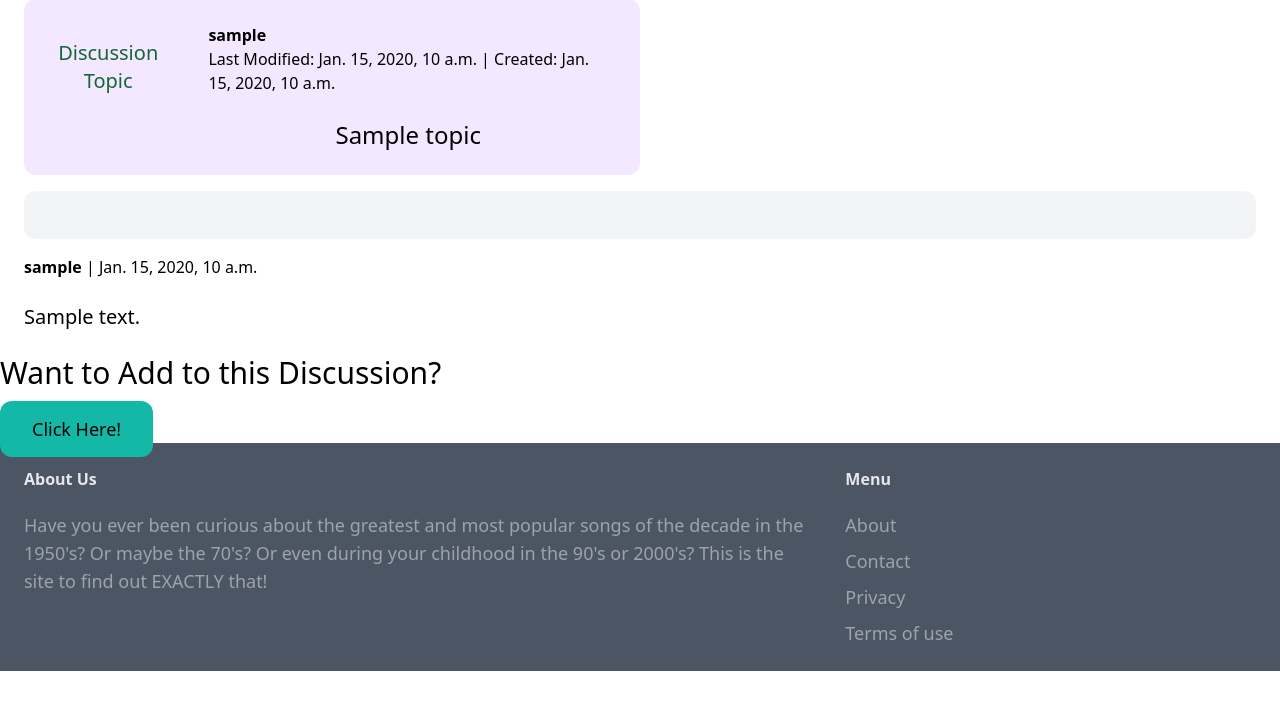
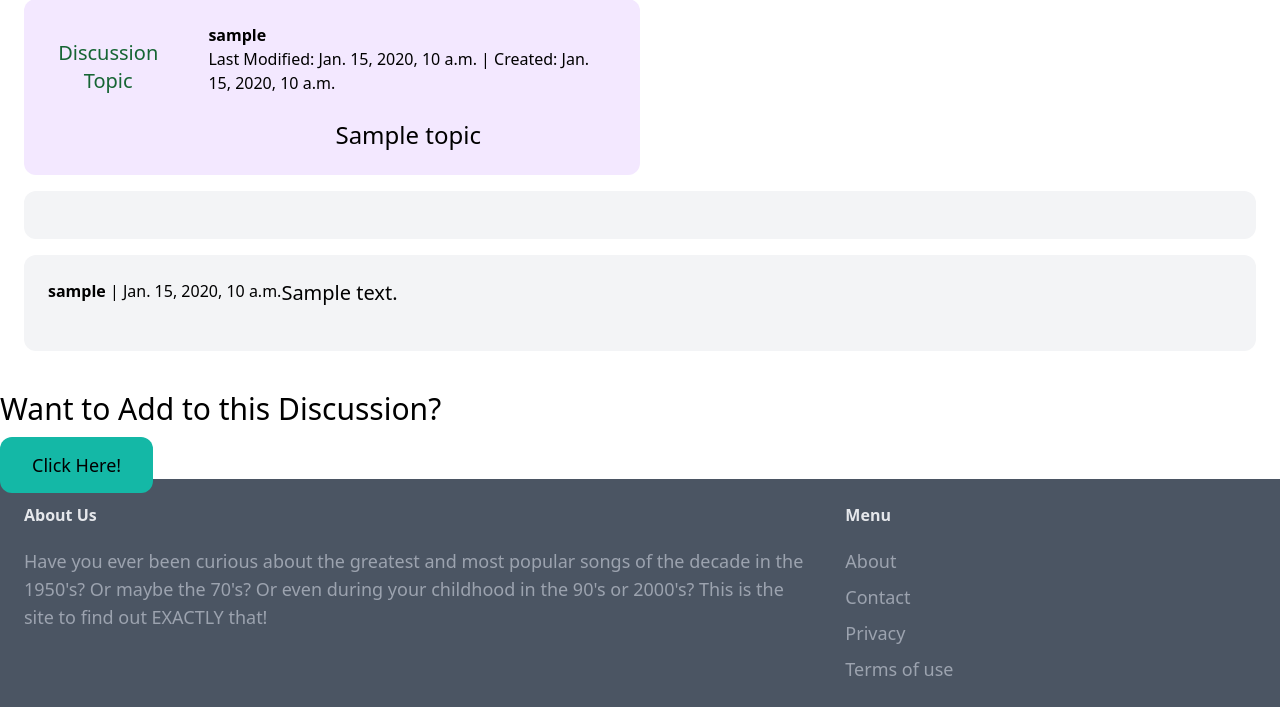
Before and after one commit to yungtyyler/music_charts_site, a Django app: page /discussions/topic-posts/1/ in a window 1280 px wide. Shown: the part 186-893 px from the top of the page. Before the commit the page ends 857 px from the top, so only its background shows below. Run offline with Django 4.2, Linux system fonts and the light colour scheme; a user stored in the database is signed in; tables that the repository leaves empty hold one stand-in row (values such as "Sample post"); some libraries are stand-ins or nearby versions.

Commit message:
update topic posts bug for comment display:v3

```diff
--- a/discussions/templates/discussions/topic_posts.html
+++ b/discussions/templates/discussions/topic_posts.html
@@ -14,10 +14,12 @@
 
 
     {% for post in posts %}
-        <div class='my-4 px-6 py-6 flex bg-gray-100 rounded-xl'></div>
-            <p class='mb-6'><strong>{{ post.created_by }}</strong> | {{ post.created_at }}</p>
-            <p class='text-xl'>{{ post.content }}</p>
-        </div>
+    <div class='my-4 px-6 py-6 flex bg-gray-100 rounded-xl'></div>
+            <div class='my-4 px-6 py-6 flex bg-gray-100 rounded-xl'>
+                <p class='mb-6'><strong>{{ post.created_by }}</strong> | {{ post.created_at }}</p>
+                <p class='text-xl'>{{ post.content }}</p>
+            </div>
+    </div>
     {% endfor %}
 
     <div>
```
